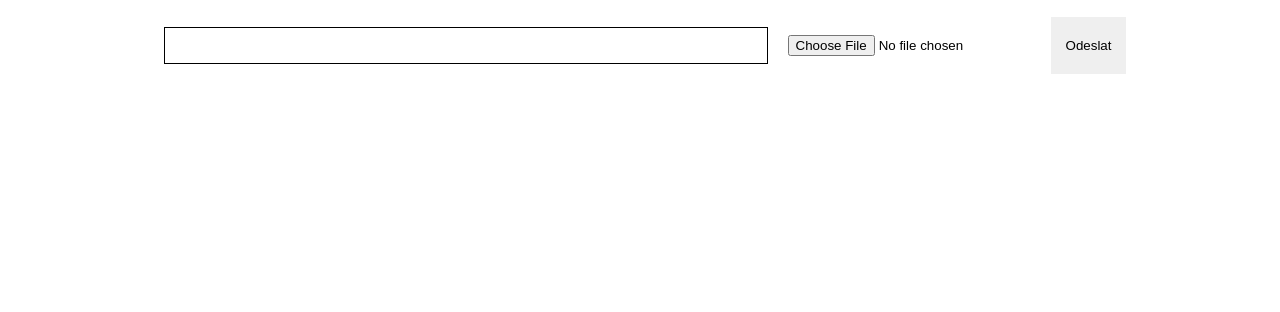
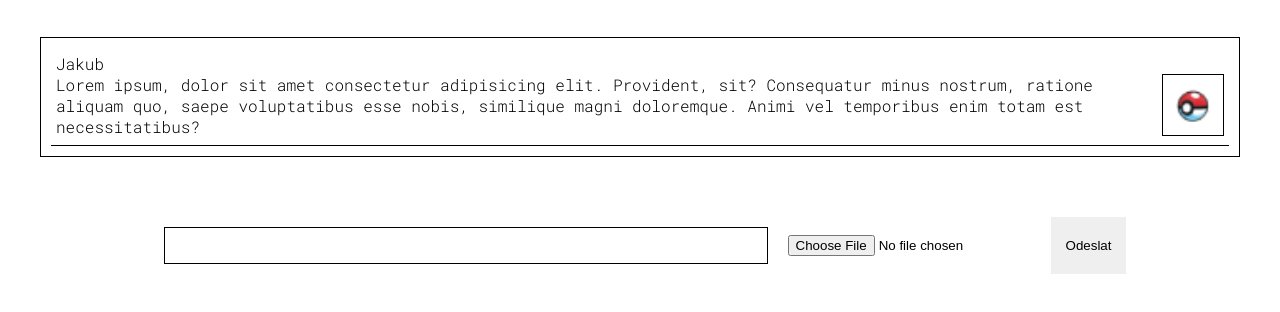
Before and after one commit to cesarjakub/log_reg_blog, a plain HTML site: page blog.html in a window 1280 px wide. Shown: the part 24-336 px from the top of the page. Drawn offline with Linux system fonts and the light colour scheme.

Commit message:
feat: blog style done

```diff
--- a/blog.html
+++ b/blog.html
@@ -14,7 +14,15 @@
         </div>
 
         <div class="contant">
-
+            <div class="all">
+                <span id="logname">Jakub</span>
+                <div class="textimg">
+                    <divt class="container">Lorem ipsum, dolor sit amet consectetur adipisicing elit. Provident, sit? Consequatur minus nostrum, ratione aliquam quo, saepe voluptatibus esse nobis, similique magni doloremque. Animi vel temporibus enim totam est necessitatibus?</divt>
+                    <div class="img">
+                        <img src="img/smallicon.png" alt="image">
+                    </div>
+                </div>
+            </div>
         </div>
 
         <div class="shareintoblog">
--- a/blogstyle.css
+++ b/blogstyle.css
@@ -71,5 +71,26 @@ input[type="button"]:hover{
 
 /*main content*/
 .contant{
+    border: 1px solid rgb(0, 0, 0);
+    display: flex;
+    flex-wrap: wrap;
+    justify-content: center;
+    margin: 40px;
+}
 
+.textimg{
+    display: flex;
+    flex-direction: row;
 }
+
+.all{
+    margin: 10px;
+    padding: 5px;
+    border-bottom: 1px solid rgb(0, 0, 0);
+}
+
+img{
+    width: 60px;
+    height: 60px;
+    border: 1px solid rgb(0, 0, 0);
+}
```
Also changed, not shown: img/smallicon.png (added).
